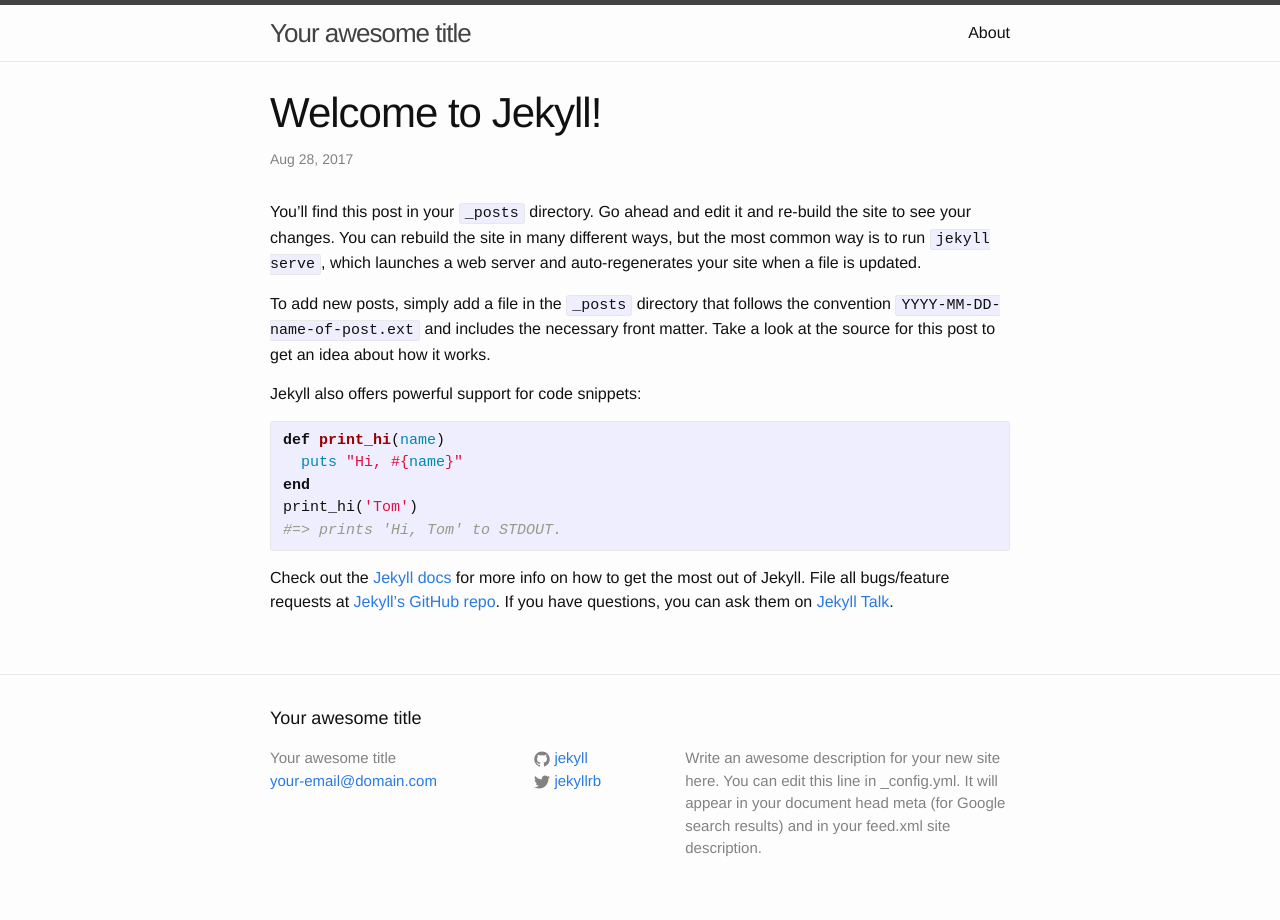
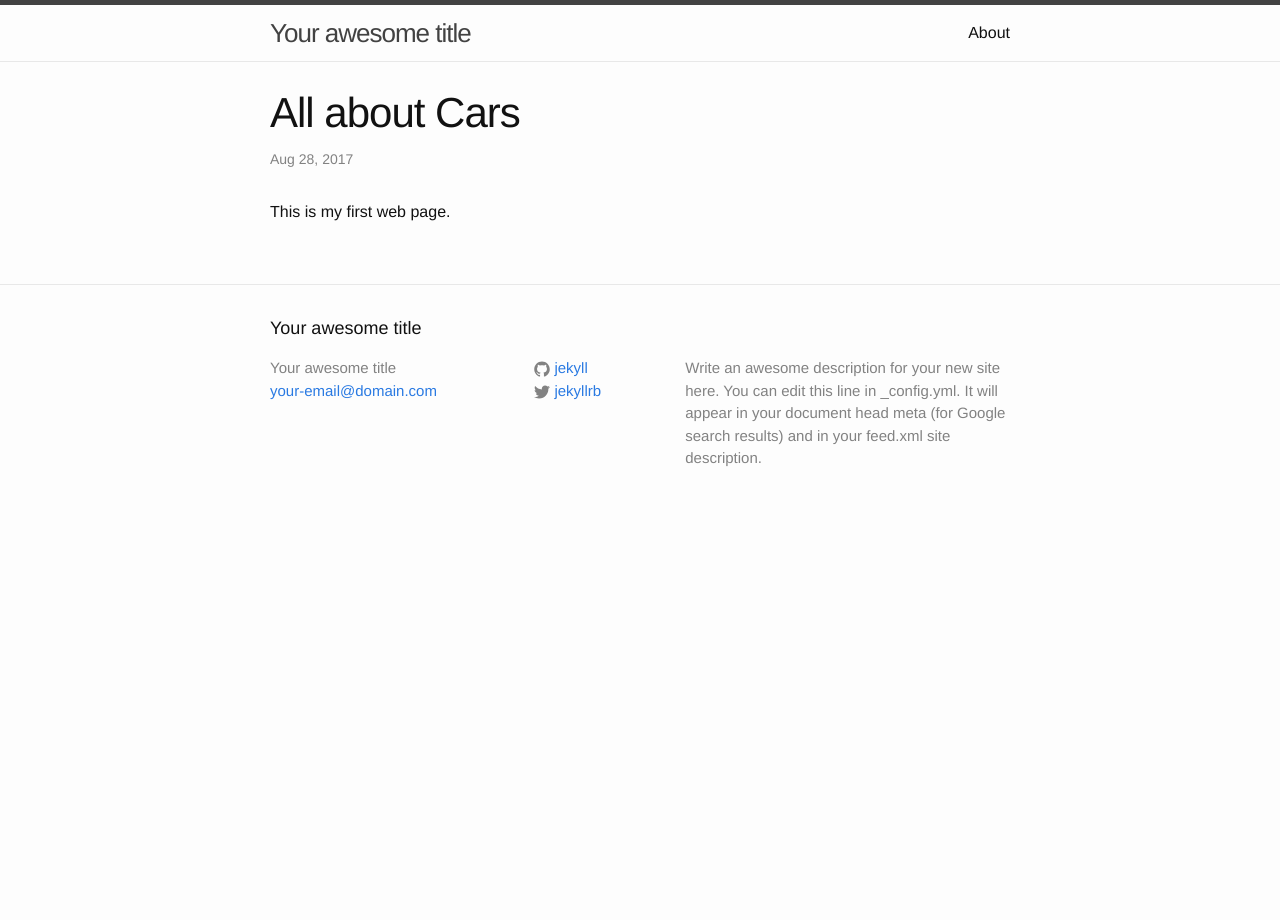
Before and after one commit to MattLovesCoding/MattLovesCoding.github.io, a Jekyll site: the page built from _posts/2017-08-28-welcome-to-jekyll.markdown, in a window 1280 px wide. Built offline with Jekyll 4.4.1, drawn with Linux system fonts in a browser that asks for light colours.

Commit message:
Update 2017-08-28-welcome-to-jekyll.markdown

```diff
--- a/_posts/2017-08-28-welcome-to-jekyll.markdown
+++ b/_posts/2017-08-28-welcome-to-jekyll.markdown
@@ -1,25 +1,7 @@
 ---
 layout: post
-title:  "Welcome to Jekyll!"
+title:  "All about Cars"
 date:   2017-08-28 06:17:38 +0000
 categories: jekyll update
 ---
-You’ll find this post in your `_posts` directory. Go ahead and edit it and re-build the site to see your changes. You can rebuild the site in many different ways, but the most common way is to run `jekyll serve`, which launches a web server and auto-regenerates your site when a file is updated.
-
-To add new posts, simply add a file in the `_posts` directory that follows the convention `YYYY-MM-DD-name-of-post.ext` and includes the necessary front matter. Take a look at the source for this post to get an idea about how it works.
-
-Jekyll also offers powerful support for code snippets:
-
-{% highlight ruby %}
-def print_hi(name)
-  puts "Hi, #{name}"
-end
-print_hi('Tom')
-#=> prints 'Hi, Tom' to STDOUT.
-{% endhighlight %}
-
-Check out the [Jekyll docs][jekyll-docs] for more info on how to get the most out of Jekyll. File all bugs/feature requests at [Jekyll’s GitHub repo][jekyll-gh]. If you have questions, you can ask them on [Jekyll Talk][jekyll-talk].
-
-[jekyll-docs]: http://jekyllrb.com/docs/home
-[jekyll-gh]:   https://github.com/jekyll/jekyll
-[jekyll-talk]: https://talk.jekyllrb.com/
+This is my first web page.
```
